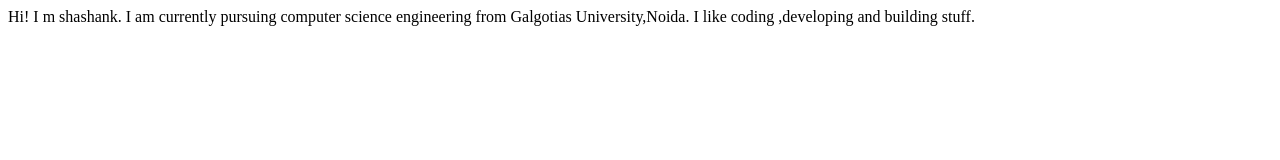
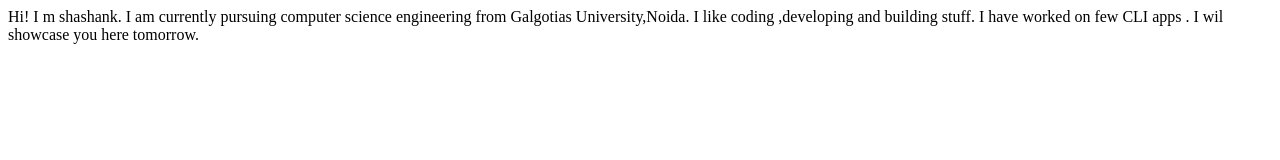
Before and after one commit to shashank1223/shashank-site, a plain HTML site: page index.html in a window 1280 px wide. Drawn offline with Linux system fonts and the light colour scheme.

Commit message:
update details of project

```diff
--- a/index.html
+++ b/index.html
@@ -10,6 +10,8 @@
         from Galgotias University,Noida. I like coding ,developing and building
         stuff.
 
+        I have worked on few CLI apps . I wil showcase you here tomorrow.
+
 
 </body>
 </html>
```
